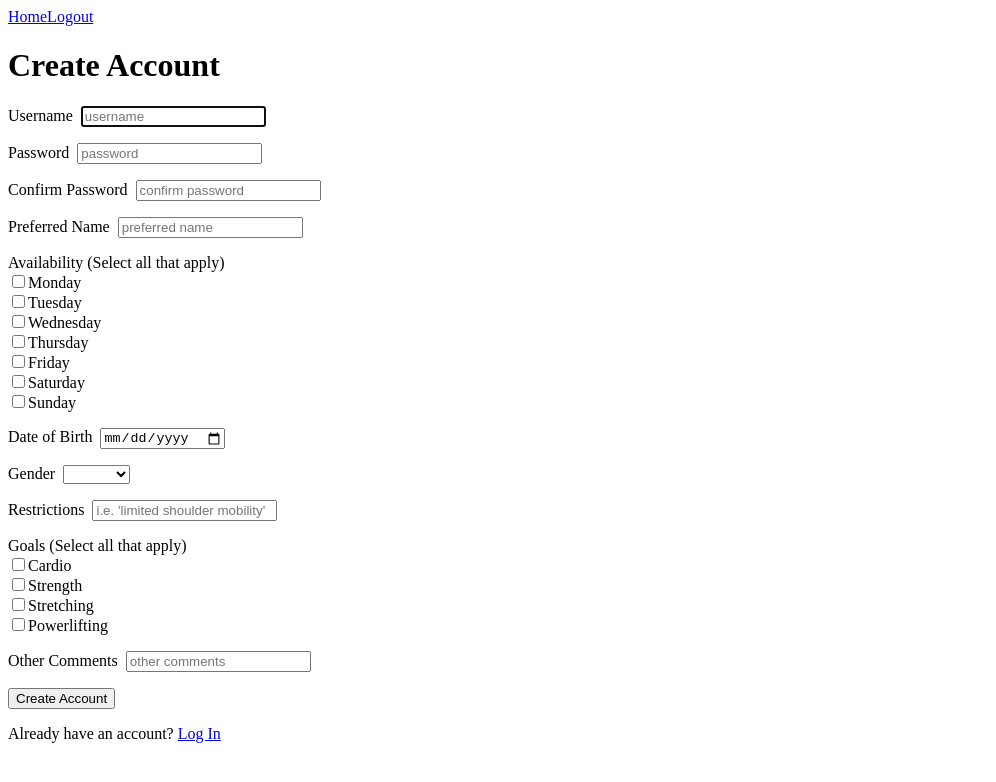
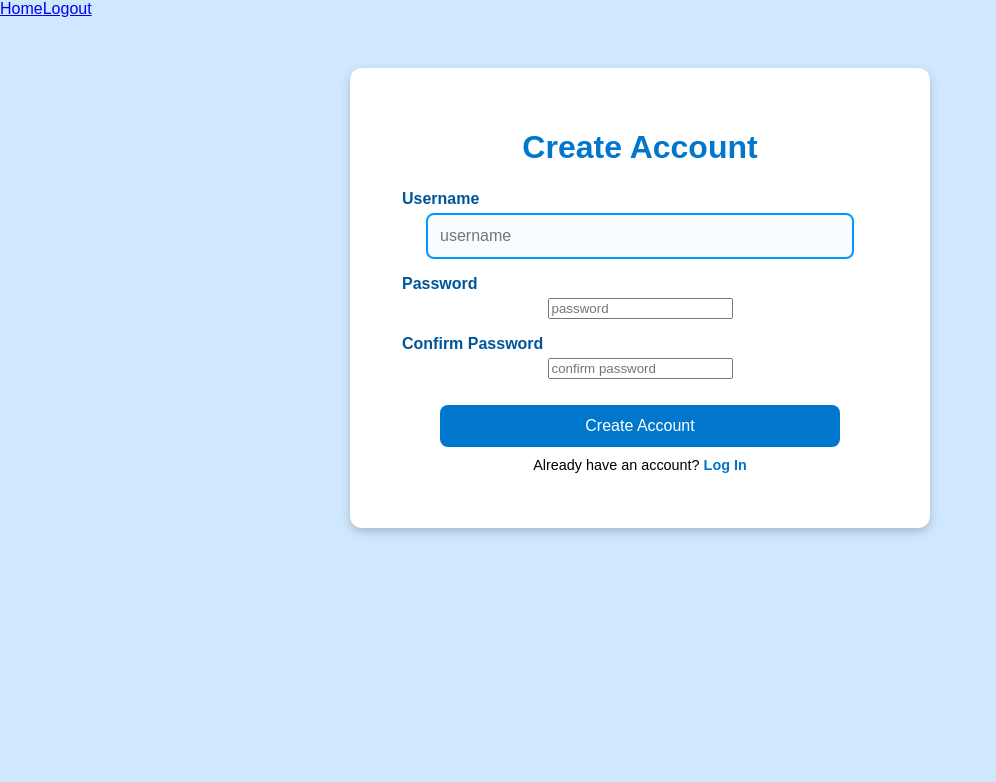
Before and after one commit to Emp923/fitness-app, a React (Vite) app in the folder fitness-client/: page /register in a window 1280 px wide. Shown: the top 782 px of the page, without its empty margins (0-996 px from the left). Built offline with nearby package versions, Linux system fonts and the light colour scheme.

Commit message:
User Details almost done

```diff
--- a/fitness-client/src/main.tsx
+++ b/fitness-client/src/main.tsx
@@ -4,6 +4,8 @@ import { RouterProvider } from "react-router-dom";
 import router from "./router";
 import { Provider } from "react-redux";
 import store from "./store";
+//import "./UserDetailsPage.css";
+
 
 createRoot(document.getElementById("root")!).render(
   <StrictMode>
--- a/fitness-client/src/pages/RegisterPage.tsx
+++ b/fitness-client/src/pages/RegisterPage.tsx
@@ -7,13 +7,6 @@ const RegisterPage = () => {
   const [username, setUsername] = useState<string>("");
   const [password, setPassword] = useState<string>("");
   const [confirmPassword, setConfirmPassword] = useState<string>("");
-  const [preferredName, setPreferredName] = useState<string>("");
-  const [availability, setAvailability] = useState<string[]>([]);
-  const [birthday, setBirthday] = useState<Date | null>(null);
-  const [gender, setGender] = useState<string>("");
-  const [restrictions, setRestrictions] = useState<string>("");
-  const [goals, setGoals] = useState<string[]>([]);
-  const [comments, setComment] = useState<string>("");
 
   const navigate = useNavigate();
 
@@ -23,47 +16,13 @@ const RegisterPage = () => {
       if (password !== confirmPassword) {
         throw Error("Password error");
       }
-      const res = await register({ username, password, confirmPassword, preferredName,
-        availability, birthday, gender, restrictions, goals, comments });
+      const res = await register({ username, password, confirmPassword });
       if (res.status === 201) {
         navigate("/login");
       }
     } catch (error) {
       console.log(error);
     }
-  };
-
-  const daysOfWeek = [
-    "Monday",
-    "Tuesday",
-    "Wednesday",
-    "Thursday",
-    "Friday",
-    "Saturday",
-    "Sunday",
-  ];
-
-  const goalsList = [
-    "Cardio",
-    "Strength",
-    "Stretching",
-    "Powerlifting"
-  ];
-
-  const handleDayCheckboxChange = (day: string) => {
-    setAvailability((prevAvailability) =>
-      prevAvailability.includes(day)
-        ? prevAvailability.filter((d) => d !== day)
-        : [...prevAvailability, day]
-    );
-  };
-
-  const handleGoalCheckboxChange = (goal: string) => {
-    setGoals((prevGoal) =>
-      prevGoal.includes(goal)
-        ? prevGoal.filter((g) => g !== goal)
-        : [...prevGoal, goal]
-    );
   };
 
   return (
@@ -101,90 +60,6 @@ const RegisterPage = () => {
             onChange={(e) => setConfirmPassword(e.target.value)}
           />
         </div>
-        <div className="form-input-group">
-          <label htmlFor="preferredName">Preferred Name</label>
-          <input
-            type="text"
-            name="preferredName"
-            placeholder="preferred name"
-            required
-            onChange={(e) => setPreferredName(e.target.value)}
-          />
-        </div>
-        <div className="form-input-group">
-          <label htmlFor="availability">Availability (Select all that apply)</label>
-          <div className="checkbox-group">
-            {daysOfWeek.map((day) => (
-              <div key={day} className="checkbox-item">
-                <label>
-                  <input
-                    type="checkbox"
-                    value={day}
-                    checked={availability.includes(day)}
-                    onChange={() => handleDayCheckboxChange(day)}
-                  />
-                  {day}
-                </label>
-              </div>
-            ))}
-          </div>
-        </div>
-        <div className="form-input-group">
-          <label htmlFor="birthday">Date of Birth</label>
-          <input
-            type="date"
-            name="birthday"
-            placeholder="date of birth"
-            required
-            onChange={(e) => setBirthday(e.target.value ? new Date(e.target.value) : null)}
-          />
-        </div>
-        <div className="form-input-group">
-          <label htmlFor="gender">Gender</label>
-          <select name="gender" onChange={(e) => setGender(e.target.value)}>
-            <option></option>
-            <option value="male">Male</option>
-            <option value="female">Female</option>
-          </select>
-        </div>
-        <div className="form-input-group">
-          <label htmlFor="restrictions">Restrictions</label>
-          <input
-            type="text"
-            name="restrictions"
-            placeholder="i.e. 'limited shoulder mobility'"
-            required
-            onChange={(e) => setRestrictions(e.target.value)}
-          />
-        </div>
-        <div className="form-input-group">
-          <label htmlFor="goals">Goals (Select all that apply)</label>
-          <div className="checkbox-group">
-            {goalsList.map((goal) => (
-              <div key={goal} className="checkbox-item">
-                <label>
-                  <input
-                    type="checkbox"
-                    value={goal}
-                    checked={goals.includes(goal)}
-                    onChange={() => handleGoalCheckboxChange(goal)}
-                  />
-                  {goal}
-                </label>
-              </div>
-            ))}
-          </div>
-        </div>
-        <div className="form-input-group">
-          <label htmlFor="comments">Other Comments</label>
-          <input
-            type="text"
-            name="comments"
-            placeholder="other comments"
-            required
-            onChange={(e) => setComment(e.target.value)}
-          />
-        </div>
         <button type="submit">Create Account</button>
         <p>Already have an account? <Link to="/login">Log In</Link></p>
       </form>
--- a/fitness-client/src/pages/UserDetails.tsx
+++ b/fitness-client/src/pages/UserDetails.tsx
@@ -1,6 +1,6 @@
 import { FormEvent, useState } from "react";
 import { Link, useNavigate } from "react-router-dom";
-import "./LoginPage.css";
+import "./UserDetailsPage.css";
 import { userDetailsSubmit } from "../services/userDetailsService";
 import { formatDate } from "../utils.ts";
 
@@ -18,7 +18,7 @@ const UserDetails = () => {
     const handleSubmit = async (event: FormEvent) => {
         event.preventDefault();
         const formData = {
-            userId: 4,
+            userId: 6,
             preferredName,
             availability: availability.toString(),
             birthday: formatDate(birthday?.toString()),
@@ -52,9 +52,13 @@ const UserDetails = () => {
 
     const goalsList = [
         "Cardio",
+        "Olympic Weightlifting",
+        "Plyometrics",
+        "Powerlifting",
         "Strength",
         "Stretching",
-        "Powerlifting"
+        "Strongman"
+
     ];
 
     const handleDayCheckboxChange = (day: string) => {
@@ -162,8 +166,7 @@ const UserDetails = () => {
                         onChange={(e) => setComment(e.target.value)}
                     />
                 </div>
-                <button type="submit">Create Account</button>
-                <p>Already have an account? <Link to="/login">Log In</Link></p>
+                <button type="submit">Save Details</button>
             </form>
         </div>
     );
--- /dev/null
+++ b/fitness-client/src/pages/UserDetailsPage.css
@@ -0,0 +1,141 @@
+body, html {
+    background-color: #d0e8ff;
+    font-family: Arial, sans-serif;
+    margin: 0;
+    padding: 0;
+    width: 100%;
+    height: 100%;
+    overflow-x: hidden;
+}
+
+#register {
+    background-color: #ffffff;
+    padding: 2.5rem;
+    border-radius: 12px;
+    box-shadow: 0px 4px 10px rgba(0, 0, 0, 0.2);
+    width: 500px;
+    max-width: 90%;
+    margin: 50px auto;
+    text-align: center;
+}
+
+h1 {
+    color: #0077cc;
+    font-size: 2rem;
+    margin-bottom: 1.5rem;
+}
+
+.form-input-group {
+    display: flex;
+    flex-direction: column;
+    align-items: center;
+    text-align: left;
+    width: 100%;
+}
+
+label {
+    align-self: flex-start;
+    margin-left: 12px;
+    font-weight: bold;
+    color: #005599;
+    display: block;
+    margin-bottom: 5px;
+}
+
+input[type="text"],
+input[type="date"],
+select,
+.checkbox-group,
+button {
+    width: 100%;
+    max-width: 400px;
+    padding: 12px;
+    border: 2px solid #0099ff;
+    border-radius: 8px;
+    outline: none;
+    font-size: 1rem;
+    background-color: #f8fbff;
+}
+
+select {
+    cursor: pointer;
+}
+
+.checkbox-group {
+    background-color: #f0f8ff;
+    padding: 1rem;
+    border-radius: 10px;
+    box-shadow: inset 0px 2px 5px rgba(0, 0, 0, 0.1);
+    display: flex;
+    flex-direction: column;
+    align-items: left;
+}
+
+.checkbox-item {
+    display: flex;
+    align-items: center;
+    gap: 8px;
+    margin-bottom: 6px;
+}
+
+.checkbox-item input[type="checkbox"] {
+    appearance: none;
+    width: 20px;
+    height: 20px;
+    border: 2px solid #0077cc;
+    border-radius: 4px;
+    cursor: pointer;
+    position: relative;
+}
+
+.checkbox-item input[type="checkbox"]:checked {
+    background-color: #0077cc;
+    border-color: #005599;
+}
+
+.checkbox-item input[type="checkbox"]::after {
+    content: "✔";
+    font-size: 14px;
+    color: white;
+    position: center;
+    top: 1px;
+    left: 4px;
+    display: none;
+}
+
+.checkbox-item input[type="checkbox"]:checked::after {
+    display: block;
+}
+
+button {
+    background-color: #0077cc;
+    color: white;
+    padding: 12px;
+    border: none;
+    border-radius: 8px;
+    cursor: pointer;
+    width: 100%;
+    max-width: 400px;
+    font-size: 1rem;
+    transition: 0.3s;
+    margin-top: 10px;
+}
+
+button:hover {
+    background-color: #005599;
+}
+
+p {
+    margin-top: 10px;
+    font-size: 0.9rem;
+}
+
+p a {
+    color: #0077cc;
+    text-decoration: none;
+    font-weight: bold;
+}
+
+p a:hover {
+    text-decoration: underline;
+}
```
Also changed, not shown: fitness-client/src/services/authService.ts (+0 -7 lines), fitness-client/src/services/userDetailsService.ts (+0 -13 lines).
